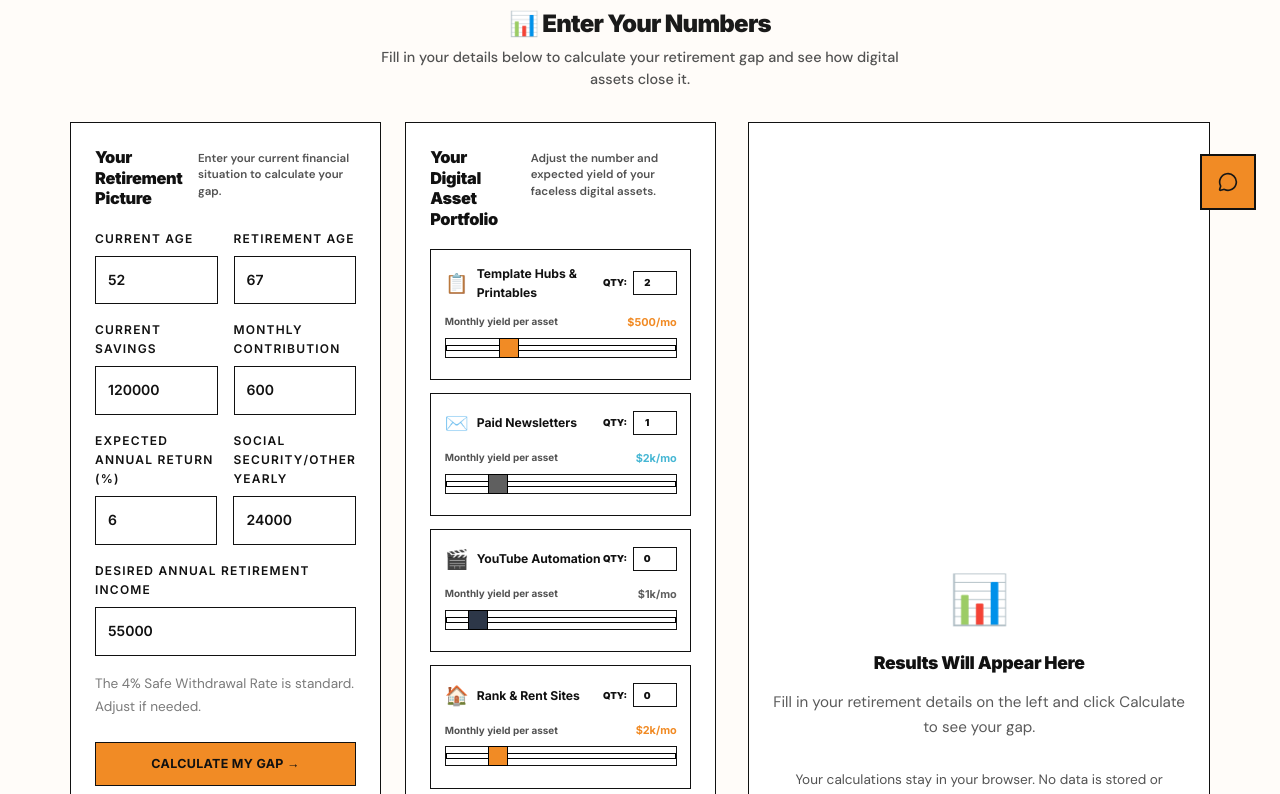
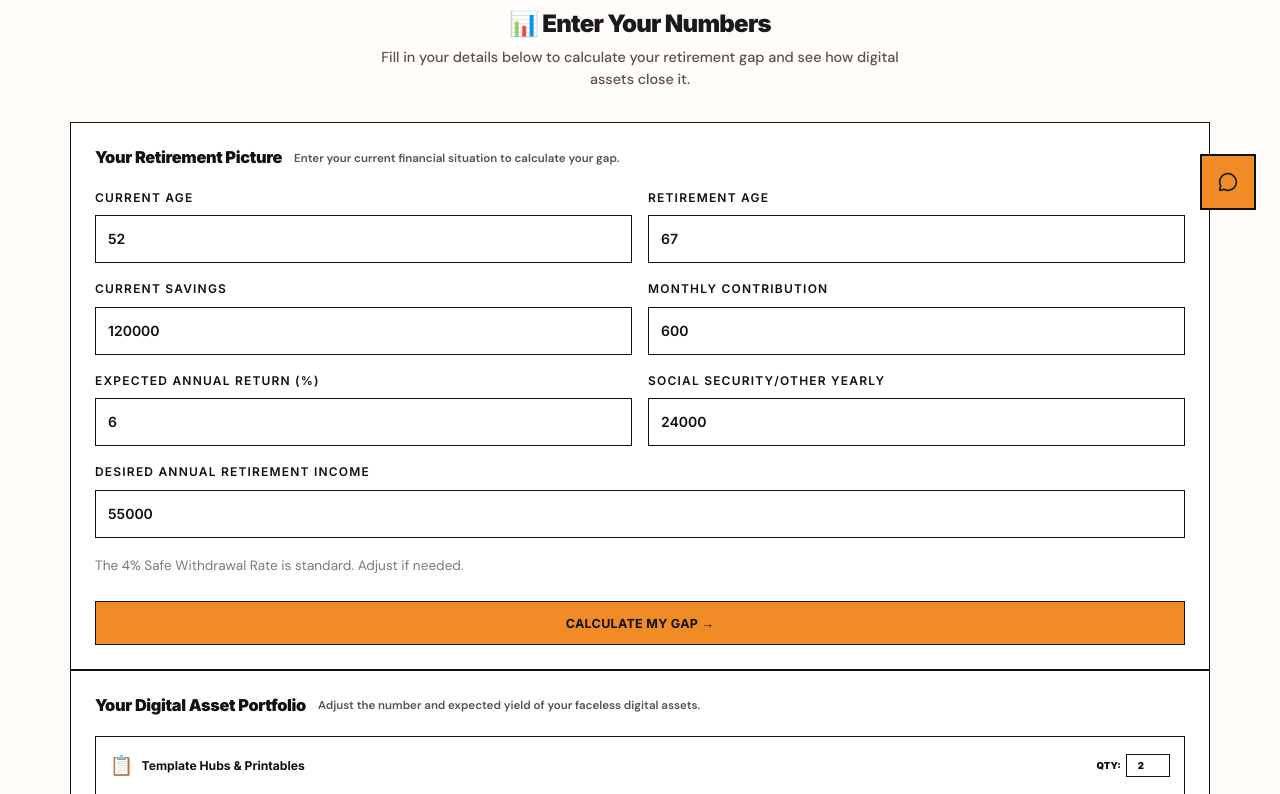
Before and after one commit to frankielee1971/digitallydefined-online-local, a React (Vite) app: page /gap in a window 1280 px wide. Shown: the part 566-1360 px from the top of the page. Built offline with nearby package versions, Linux system fonts and the light colour scheme.

Commit message:
changed retirement gap calculator layout

```diff
--- a/src/pages/Calculator/RetirementGapCalculator.css
+++ b/src/pages/Calculator/RetirementGapCalculator.css
@@ -101,12 +101,6 @@
   gap: 1.5rem;
 }
 
-.gap-inputs-grid {
-  display: grid;
-  grid-template-columns: 1fr 1fr;
-  gap: 1.5rem;
-}
-
 /* === Section title consistency === */
 .gap-section-title {
   font-size: 1.02rem;
@@ -122,18 +116,9 @@
   padding: 2.5rem 1.25rem 4rem;
 }
 
-/* Two-column grid layout - matches freedom-grid */
-.gap-grid {
-  display: grid;
-  grid-template-columns: minmax(0, 7fr) minmax(330px, 5fr);
-  gap: 2rem;
-  align-items: stretch;
-}
-
-/* Right column - results panel (sits even with the input column, not sticky) */
+/* Single-column calculator layout: inputs stack full width, results below */
 .gap-results {
-  display: flex;
-  flex-direction: column;
+  margin-top: 2rem;
 }
 
 /* Card styling - consistent with freedom-card */
@@ -596,14 +581,8 @@
 
 /* Responsive design */
 @media (max-width: 900px) {
-  .gap-grid {
-    grid-template-columns: 1fr;
-  }
   .gap-results {
     position: static;
-  }
-  .gap-inputs-grid {
-    grid-template-columns: 1fr;
   }
 }
 
@@ -648,12 +627,8 @@
   }
 }
 
-/* Placeholder/intro state - fills the column so both sides sit evenly */
+/* Placeholder/intro state */
 .gap-placeholder {
-  flex: 1;
-  display: flex;
-  flex-direction: column;
-  justify-content: center;
   text-align: center;
 }
 
```
